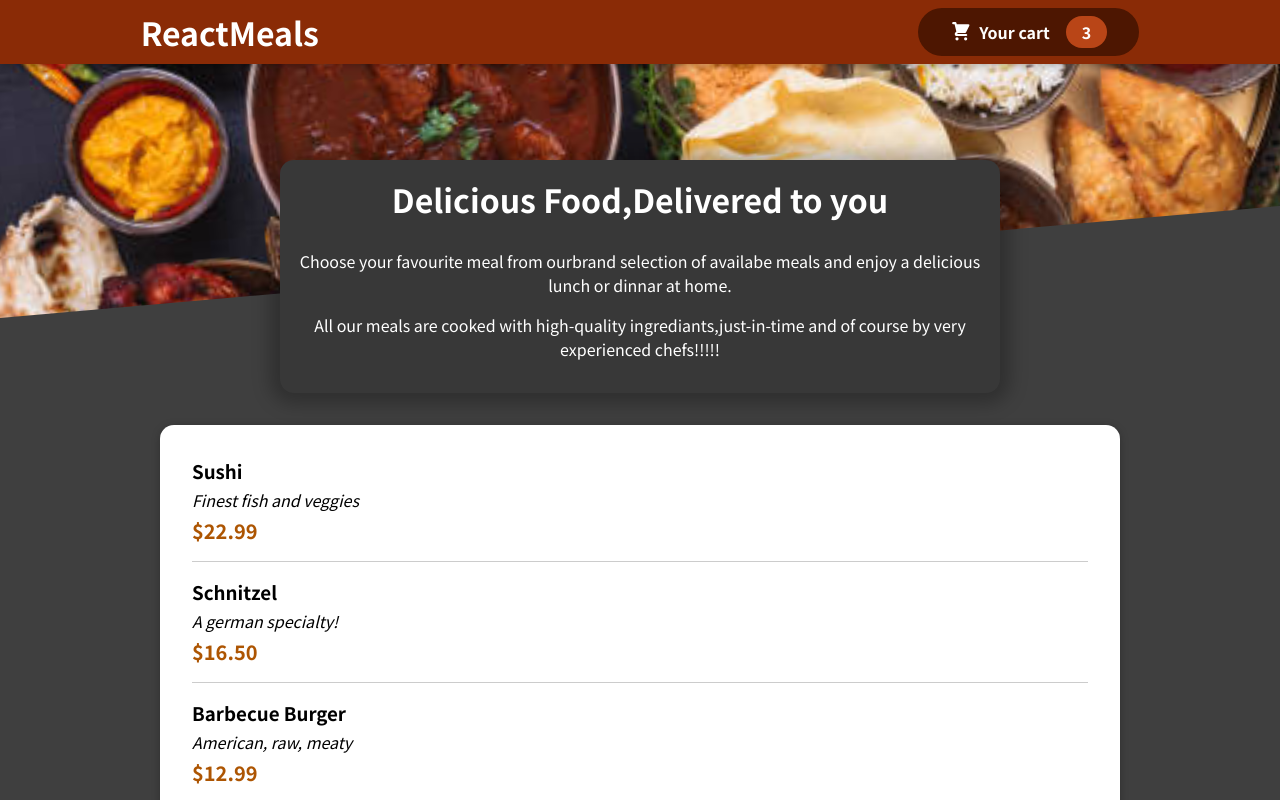
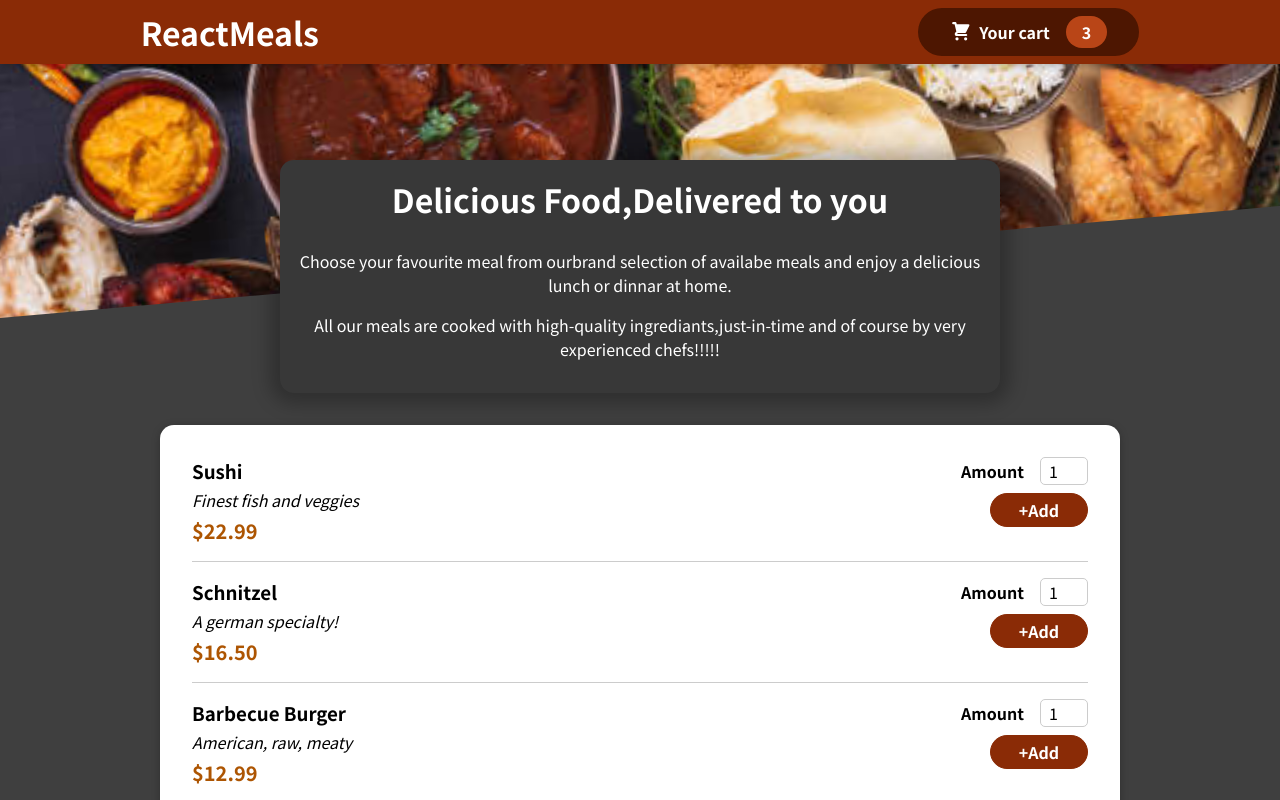
Before and after one commit to fhhdjfhedjdkjd123/reactjs-creating-a-restaurent-website, a React (Create React App) app: page / in a window 1280 px wide. Shown: the top 800 px of the page. Built offline with nearby package versions, Linux system fonts and the light colour scheme.

Commit message:
added a form

```diff
--- /dev/null
+++ b/src/components/Meals/MealsItem/MealItemForm.js
@@ -0,0 +1,18 @@
+import classes from './MealItemForm.module.css';
+import Input from '../../UI/Input.js';
+const MealItemForm=()=>{
+    return(
+        <form className={classes.form}>
+            <Input
+            label="Amount"
+              id="amount"
+              type="number"
+              min="1"
+              max="5"
+              defaultValue="1"
+              />
+            <button>+Add</button>
+        </form>
+    )
+}
+export default MealItemForm;
--- /dev/null
+++ b/src/components/Meals/MealsItem/MealItemForm.module.css
@@ -0,0 +1,20 @@
+.form {
+    text-align: right;
+  }
+
+  .form button {
+    font: inherit;
+    cursor: pointer;
+    background-color: #8a2b06;
+    border: 1px solid #8a2b06;
+    color: white;
+    padding:0.25rem 1.75rem;
+    border-radius: 20px;
+    font-weight: bold;
+  }
+
+  .form button:hover,
+  .form button:active {
+    background-color: #641e03;
+    border-color: #641e03;
+  }
--- a/src/components/Meals/MealsItem/MealsItems.js
+++ b/src/components/Meals/MealsItem/MealsItems.js
@@ -1,4 +1,5 @@
 import classes from './MealsItems.module.css';
+import MealItemForm from './MealItemForm';
 const MealsItem=(props)=>{
     const price=`$${props.price.toFixed(2)}`;
     return(
@@ -8,7 +9,9 @@
                 <div className={classes.description}>{props.description}</div>
                 <div className={classes.price}>{price}</div>
             </div>
-            <div></div>
+            <div>
+            <MealItemForm/>
+            </div>
         </li>
     )
 
--- a/src/components/Meals/MealsItem/MealsItems.module.css
+++ b/src/components/Meals/MealsItem/MealsItems.module.css
@@ -1,6 +1,6 @@
 .meal {
-    /*display: flex;
-    justify-content: space-between; */
+    display: flex;
+    justify-content: space-between;
     margin: 1rem;
     padding-bottom: 1rem;
     border-bottom: 1px solid #ccc;
--- /dev/null
+++ b/src/components/UI/Input.js
@@ -0,0 +1,17 @@
+import classes from './Input.module.css';
+
+const Input=(props)=>{
+    return(
+        <div className={classes.input}>
+            <label htmlFor={props.id}>{props.label}</label>
+            <input
+               id={props.id}
+               type={props.type}
+               min={props.min}
+               max={props.max}
+               defaultValue={props.defaultValue}
+               />
+        </div>
+    )
+}
+export default Input;
--- /dev/null
+++ b/src/components/UI/Input.module.css
@@ -0,0 +1,18 @@
+.input {
+    display: flex;
+    align-items: center;
+    margin-bottom: 0.5rem;
+  }
+
+  .input label {
+    font-weight: bold;
+    margin-right: 1rem;
+  }
+
+  .input input {
+    width: 3rem;
+    border-radius: 5px;
+    border: 1px solid #ccc;
+    font: inherit;
+    padding-left: 0.5rem;
+  }
```
